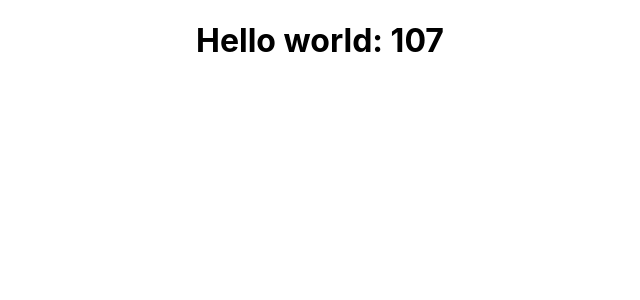
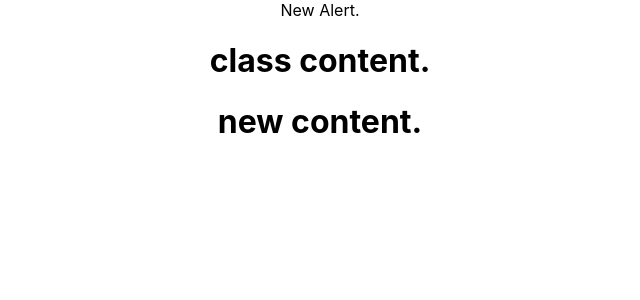
Before and after one commit to shan18/Learn-ReactJS, a React (Create React App) app: page / in a window 1280 px wide. Shown: the top 300 px of the page, without its empty margins (320-960 px from the left). Built offline with nearby package versions, Linux system fonts and the light colour scheme.

Commit message:
Inheritace and Reusable functions

```diff
--- a/src/App.js
+++ b/src/App.js
@@ -1,6 +1,6 @@
 import React, { Component } from 'react'
 
-import Timer from './miscellaneous/Timer'
+import WelcomeHereDialog, { AlertBox, SubItem } from './miscellaneous/ParentWrapper'
 
 import './App.css'
 
@@ -8,7 +8,9 @@
   render () {
     return (
       <div className='App'>
-        <Timer startCount='100' />
+        <AlertBox alertType='danger'>New Alert.</AlertBox>
+        <SubItem alertType='info' />
+        <WelcomeHereDialog />
       </div>
     )
   }
--- /dev/null
+++ b/src/miscellaneous/ParentWrapper.js
@@ -0,0 +1,38 @@
+import React, { Component } from 'react'
+
+// Alternate of the method used below
+//
+// class ParentWrapper extends Component {
+//   render () {
+//     const { alertType } = this.props
+//     return (
+//       <div className={'alert alert-' + alertType}>{this.props.children}</div>
+//     )
+//   }
+// }
+
+// The main function need not be same as the file name in the lastet version of javascript
+
+function AlertBox (props) {
+  return (
+    // The property '.children' will take the content from the children functions
+    <div className={'alert alert-' + props.alertType}>{props.children}</div>
+  )
+}
+
+function WelcomeHereDialog () {
+  return <AlertBox alertType='success'><h1>new content.</h1></AlertBox>
+}
+
+// Inherit data of a function into a class
+//
+class SubItem extends Component {
+  render () {
+    return (
+      <AlertBox alertType='success'><h1>class content.</h1></AlertBox>
+    )
+  }
+}
+
+export { AlertBox, SubItem }
+export default WelcomeHereDialog
```
